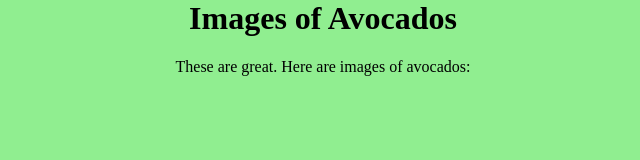
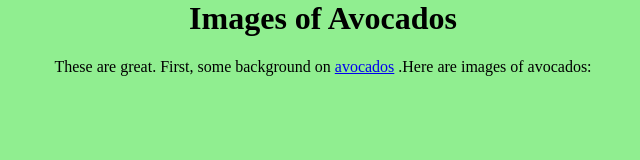
Before and after one commit to colejlutz/website, a plain HTML site: page index.html in a window 1280 px wide. Shown: the whole page, without its empty margins (317-957 px from the left). Drawn offline with Linux system fonts and the light colour scheme.

Commit message:
added wiki link

```diff
--- a/index.html
+++ b/index.html
@@ -7,6 +7,6 @@
 </head>
 <body>
     <h1>Images of Avocados</h1>
-    <p> These are great. Here are images of avocados:</p>
+    <p> These are great. First, some background on <a href="https://en.wikipedia.org/wiki/Avocado">avocados</a> .Here are images of avocados:</p>
 </body>
 </html>
```
